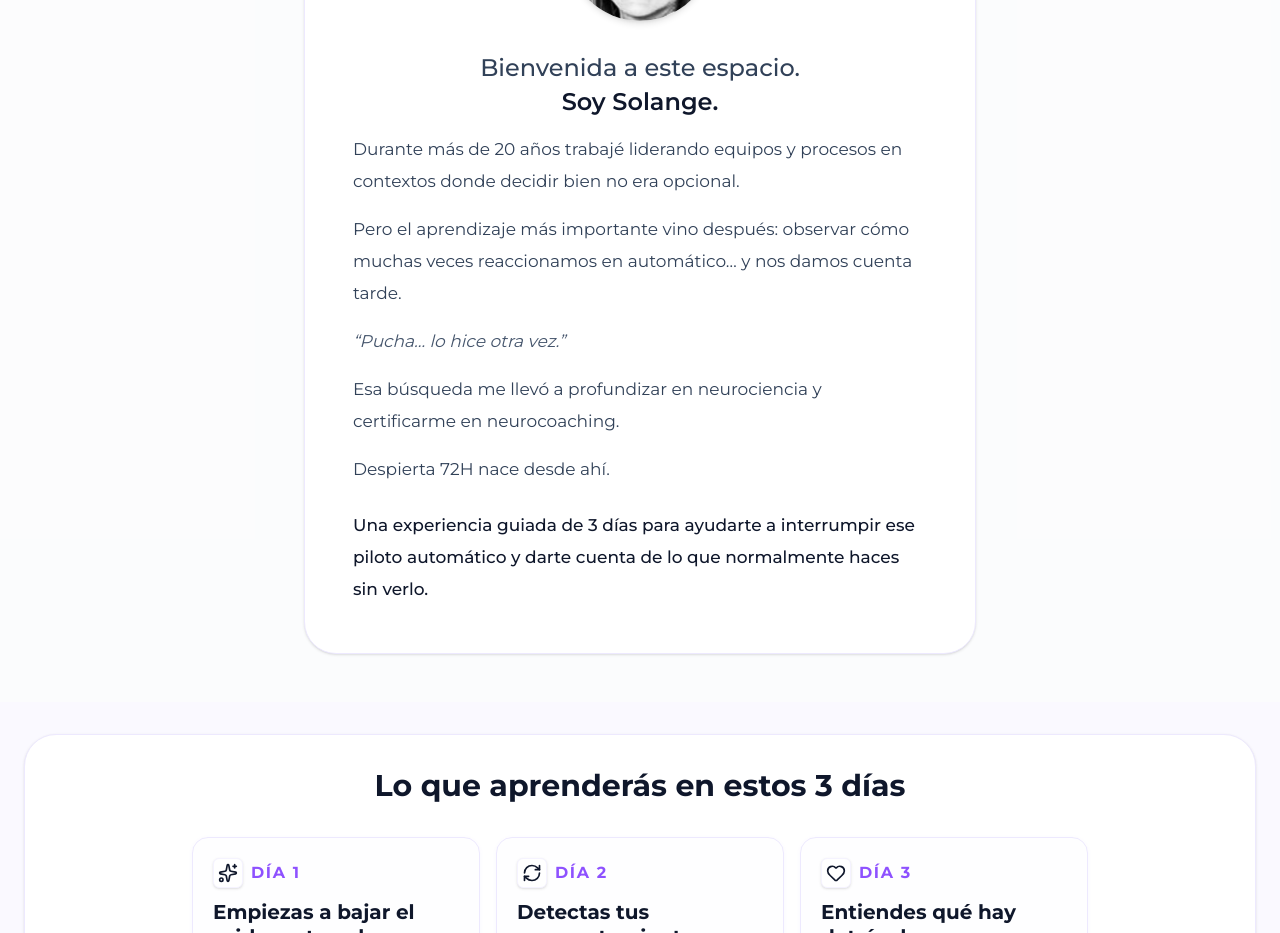
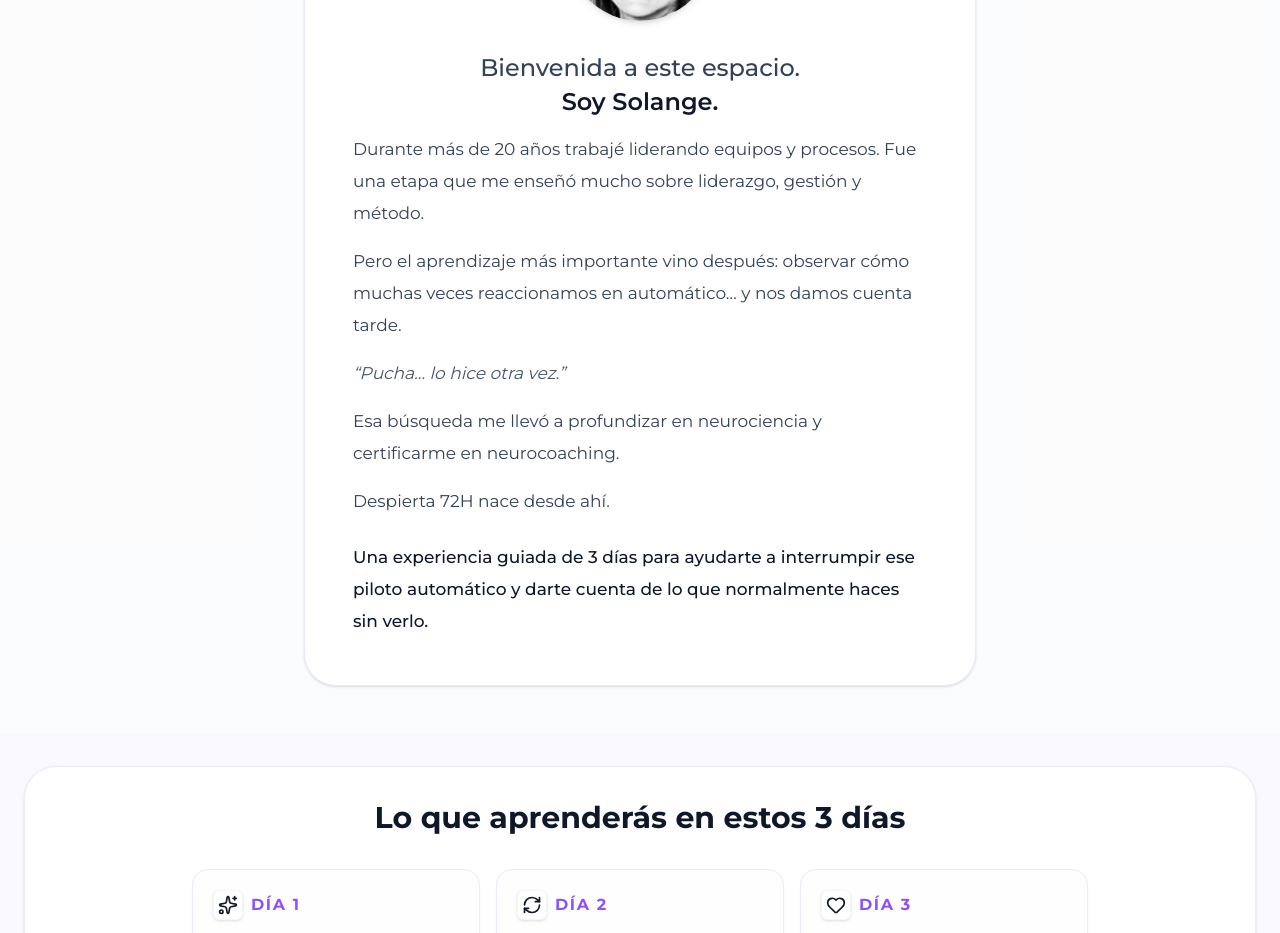
Before and after one commit to cursossolange/despierta-72h, a React (Vite) app: page / in a window 1280 px wide. Shown: the part 1240-2173 px from the top of the page. Built offline with nearby package versions, Linux system fonts and the light colour scheme; no server answers.

Commit message:
Update LandingPage.tsx

```diff
--- a/src/components/LandingPage.tsx
+++ b/src/components/LandingPage.tsx
@@ -241,7 +241,8 @@ export default function LandingPage({ onPurchase }: LandingPageProps) {
   <div className="text-sm md:text-[17px] text-slate-700 leading-8 font-normal space-y-4 max-w-2xl mx-auto text-left">
 
   <p>
-  Durante más de 20 años trabajé liderando equipos y procesos en contextos donde decidir bien no era opcional.
+    Durante más de 20 años trabajé liderando equipos y procesos.
+  Fue una etapa que me enseñó mucho sobre liderazgo, gestión y método.
 </p>
 
 <p>
```
